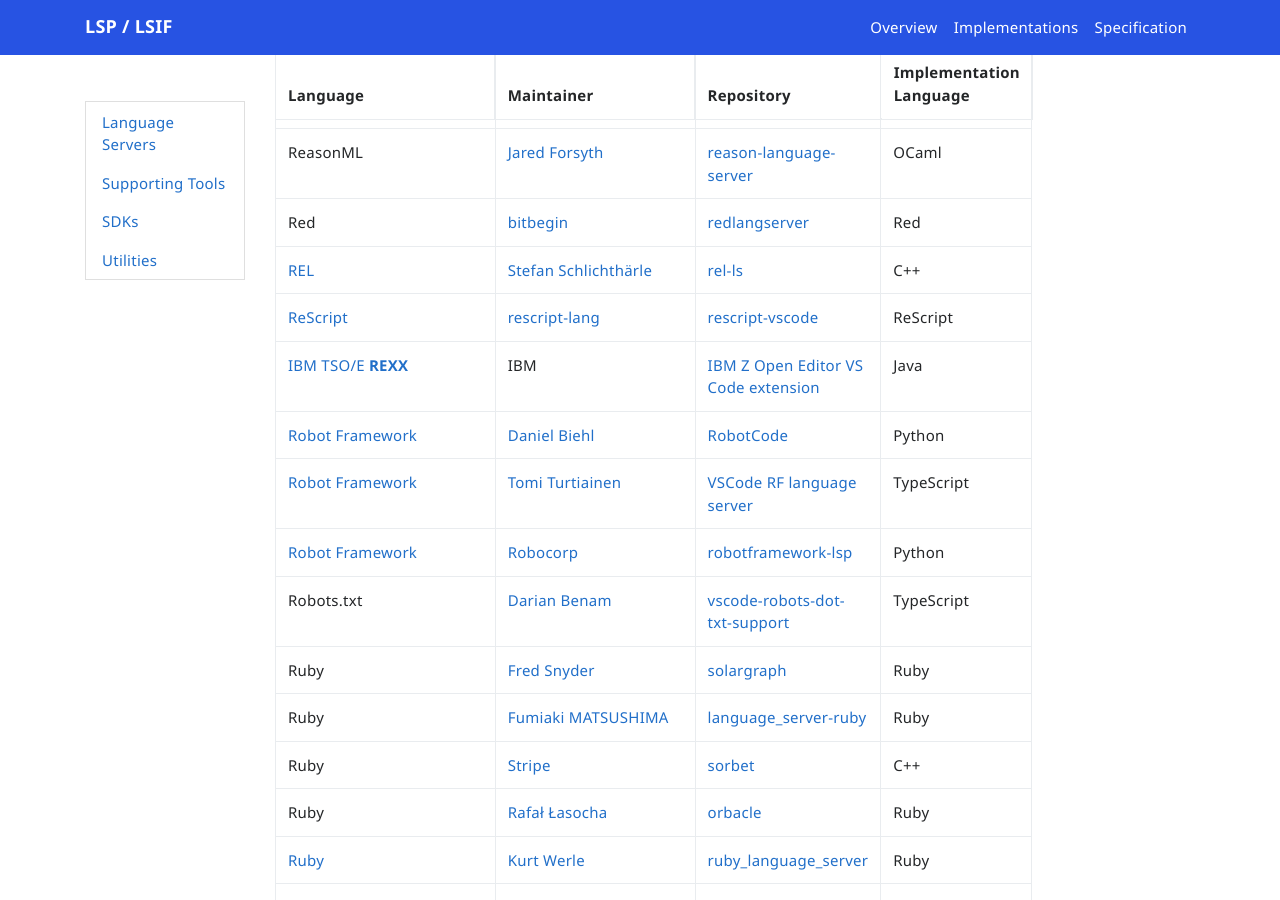
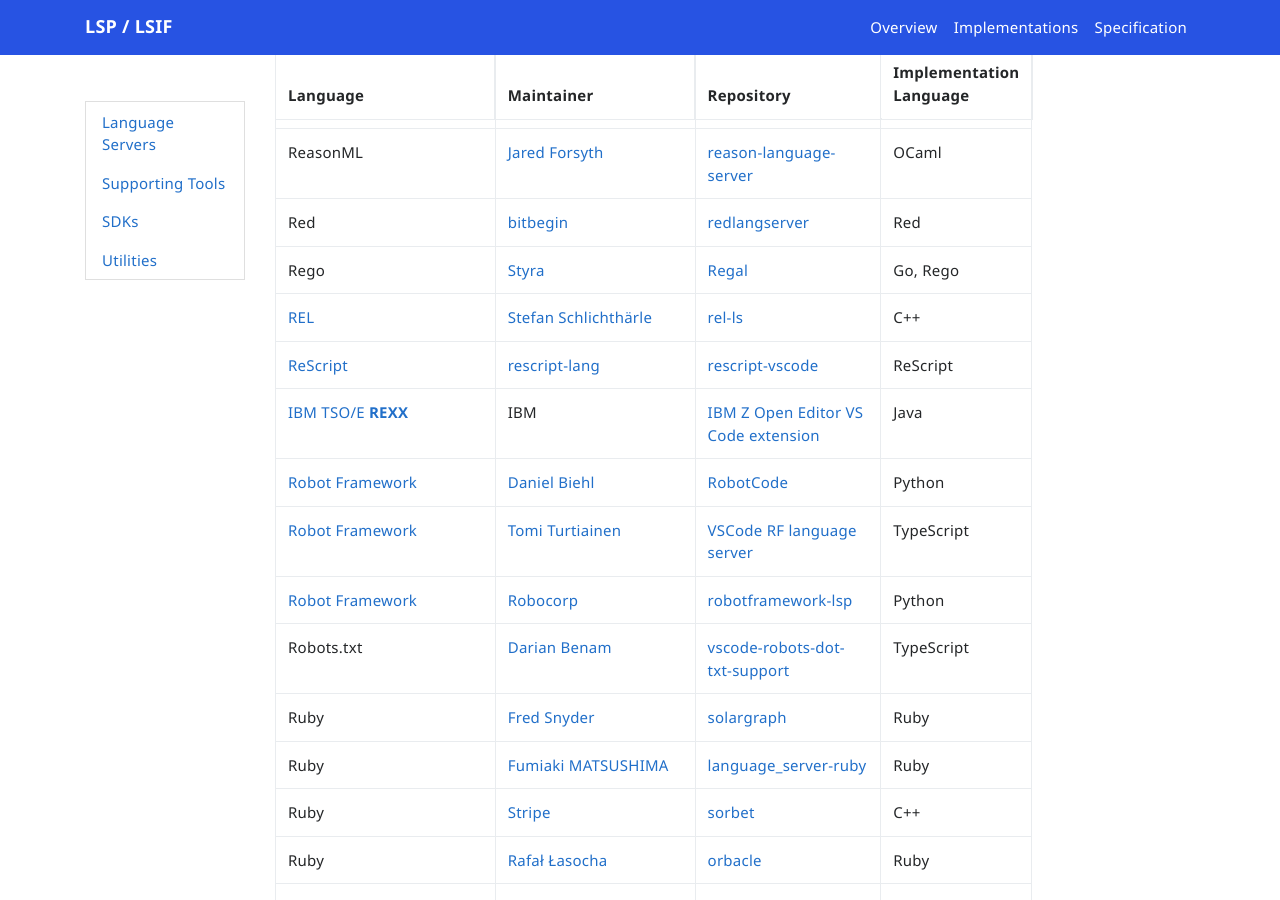
Before and after one commit to microsoft/language-server-protocol, a Jekyll site: the page built from _implementors/servers.md, in a window 1280 px wide and 900 px high, scrolled down 9690 px. Built offline with Jekyll 4.4.1, drawn with Linux system fonts in a browser that asks for light colours; nearby versions of some CDN libraries; comment, search, counter and statistics services are not loaded.

Commit message:
Add Regal language server for Rego language (#1914)
Currently used by https://github.com/open-policy-agent/vscode-opa/
for diagnostics, hover and inlays hints. More features soon to be
supported.

Signed-off-by: Anders Eknert <anders@styra.com>

```diff
--- a/_implementors/servers.md
+++ b/_implementors/servers.md
@@ -179,6 +179,7 @@
 | [RAML](https://raml.org/) | [AML](https://a.ml/) | [AML Language Server](https://github.com/aml-org/als) | ScalaJS |
 | ReasonML| [Jared Forsyth](https://github.com/jaredly) | [reason-language-server](https://github.com/jaredly/reason-language-server) | OCaml |
 | Red | [bitbegin](https://github.com/bitbegin) | [redlangserver](https://github.com/bitbegin/redlangserver) | Red |
+| Rego | [Styra](https://www.styra.com) | [Regal](https://github.com/styrainc/regal) | Go, Rego |
 | [REL](https://github.com/sscit/rel) | [Stefan Schlichthärle](https://www.github.com/sscit) | [rel-ls](https://github.com/sscit/rel) | C++ |
 | [ReScript](https://rescript-lang.org) | [rescript-lang](https://github.com/rescript-lang) | [rescript-vscode](https://github.com/rescript-lang/rescript-vscode) | ReScript |
 | [IBM TSO/E **REXX**](https://www.ibm.com/docs/en/zos/2.4.0?topic=tsoe-zos-rexx-reference) | IBM |  [IBM Z Open Editor VS Code extension](https://marketplace.visualstudio.com/items?itemName=IBM.zopeneditor) | Java |
```
